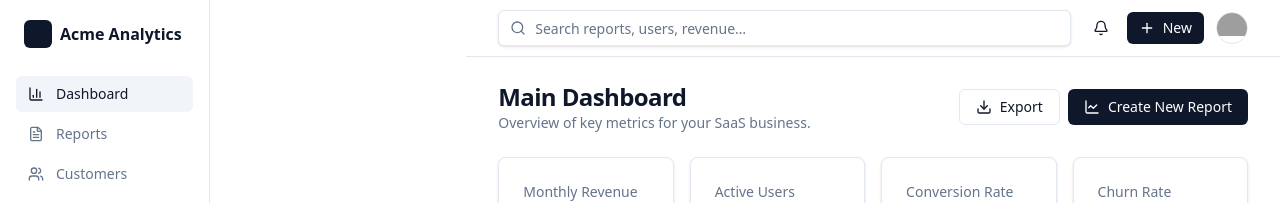
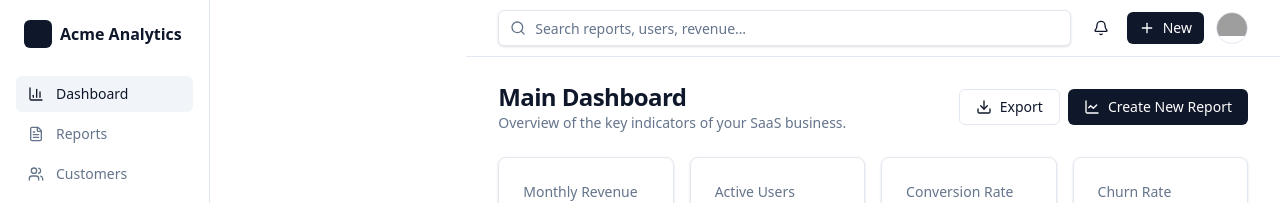
Before and after one commit to DanielDemoVR/builderiosaasdash, a Next.js app: page / in a window 1280 px wide. Shown: the top 203 px of the page. Built offline with nearby package versions, Linux system fonts and the light colour scheme; grey boxes are pictures that could not be loaded.

Commit message:
Update dashboard subtitle text

```diff
--- a/app/(dashboard)/page.tsx
+++ b/app/(dashboard)/page.tsx
@@ -81,7 +81,7 @@ export default function Page() {
         <div>
           <h1 className="text-2xl font-semibold tracking-tight">Main Dashboard</h1>
           <p className="text-sm text-muted-foreground">
-            Overview of key metrics for your SaaS business.
+            Overview of the key indicators of your SaaS business.
           </p>
         </div>
         <div className="flex items-center gap-2">
```
